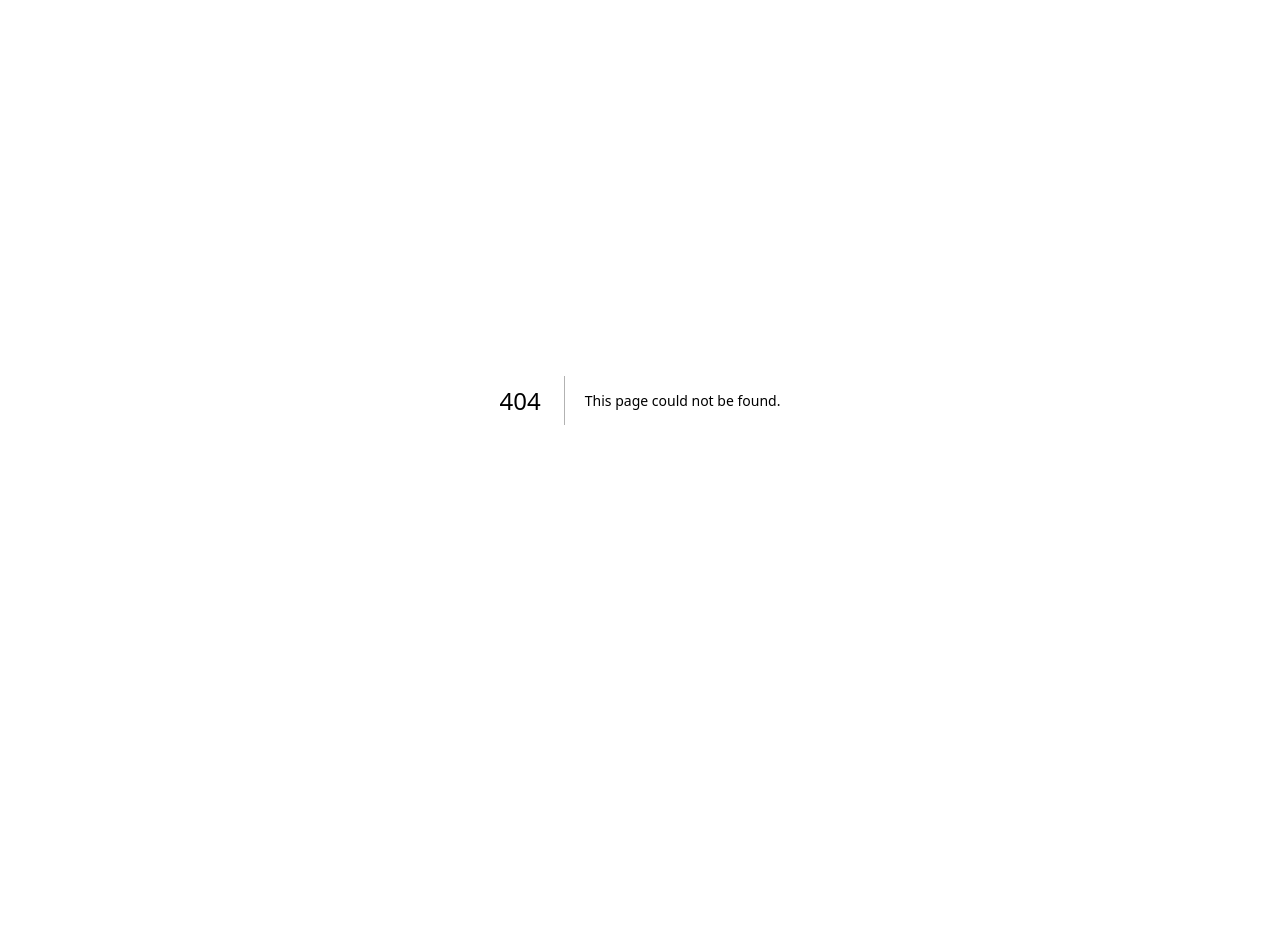
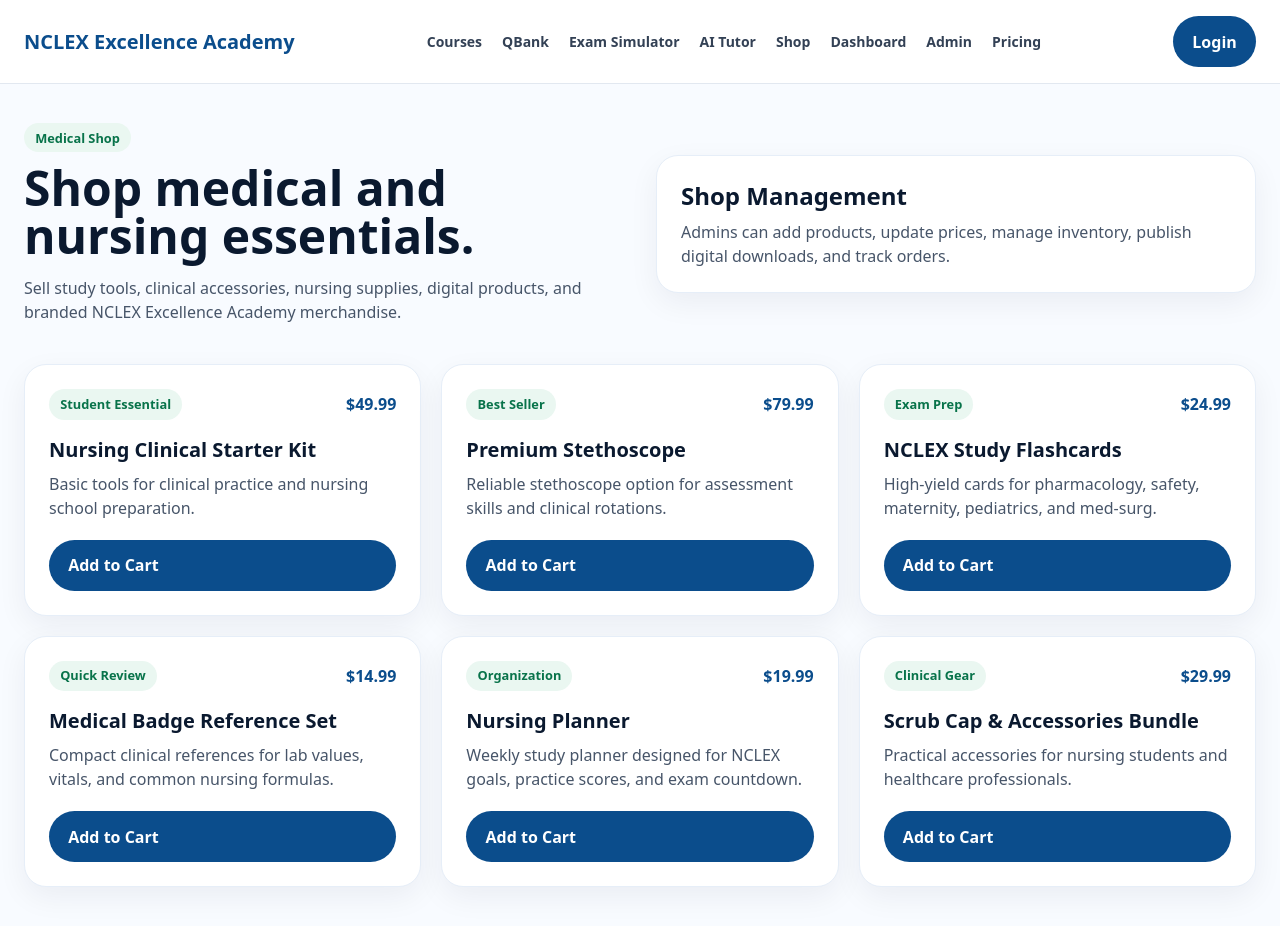
Before and after one commit to grevalcy-beep/nclex-excellence-academy, a Next.js app: page /shop in a window 1280 px wide. Before the commit this address had no page. Before the commit the page ends 800 px from the top, so only its background shows below. Built offline with nearby package versions, Linux system fonts and the light colour scheme.

Commit message:
Add shop page

```diff
--- /dev/null
+++ b/app/shop/page.tsx
@@ -0,0 +1,37 @@
+import Nav from '@/components/Nav';
+
+const products = [
+  { name: 'Nursing Clinical Starter Kit', price: '$49.99', tag: 'Student Essential', description: 'Basic tools for clinical practice and nursing school preparation.' },
+  { name: 'Premium Stethoscope', price: '$79.99', tag: 'Best Seller', description: 'Reliable stethoscope option for assessment skills and clinical rotations.' },
+  { name: 'NCLEX Study Flashcards', price: '$24.99', tag: 'Exam Prep', description: 'High-yield cards for pharmacology, safety, maternity, pediatrics, and med-surg.' },
+  { name: 'Medical Badge Reference Set', price: '$14.99', tag: 'Quick Review', description: 'Compact clinical references for lab values, vitals, and common nursing formulas.' },
+  { name: 'Nursing Planner', price: '$19.99', tag: 'Organization', description: 'Weekly study planner designed for NCLEX goals, practice scores, and exam countdown.' },
+  { name: 'Scrub Cap & Accessories Bundle', price: '$29.99', tag: 'Clinical Gear', description: 'Practical accessories for nursing students and healthcare professionals.' },
+];
+
+export default function Shop(){
+  return <>
+    <Nav/>
+    <main className="mx-auto max-w-7xl px-6 py-10">
+      <section className="grid items-center gap-8 md:grid-cols-2">
+        <div>
+          <span className="badge">Medical Shop</span>
+          <h1 className="mt-4 text-4xl font-black md:text-5xl">Shop medical and nursing essentials.</h1>
+          <p className="mt-4 text-slate-600">Sell study tools, clinical accessories, nursing supplies, digital products, and branded NCLEX Excellence Academy merchandise.</p>
+        </div>
+        <div className="card p-6">
+          <h2 className="text-2xl font-black">Shop Management</h2>
+          <p className="mt-2 text-slate-600">Admins can add products, update prices, manage inventory, publish digital downloads, and track orders.</p>
+        </div>
+      </section>
+      <section className="mt-10 grid gap-5 md:grid-cols-3">
+        {products.map((p)=><div className="card p-6" key={p.name}>
+          <div className="flex items-center justify-between gap-3"><span className="badge">{p.tag}</span><b className="text-[#0B4D8C]">{p.price}</b></div>
+          <h2 className="mt-4 text-xl font-black">{p.name}</h2>
+          <p className="mt-2 text-slate-600">{p.description}</p>
+          <button className="btn btn-primary mt-5 w-full">Add to Cart</button>
+        </div>)}
+      </section>
+    </main>
+  </>
+}
```
